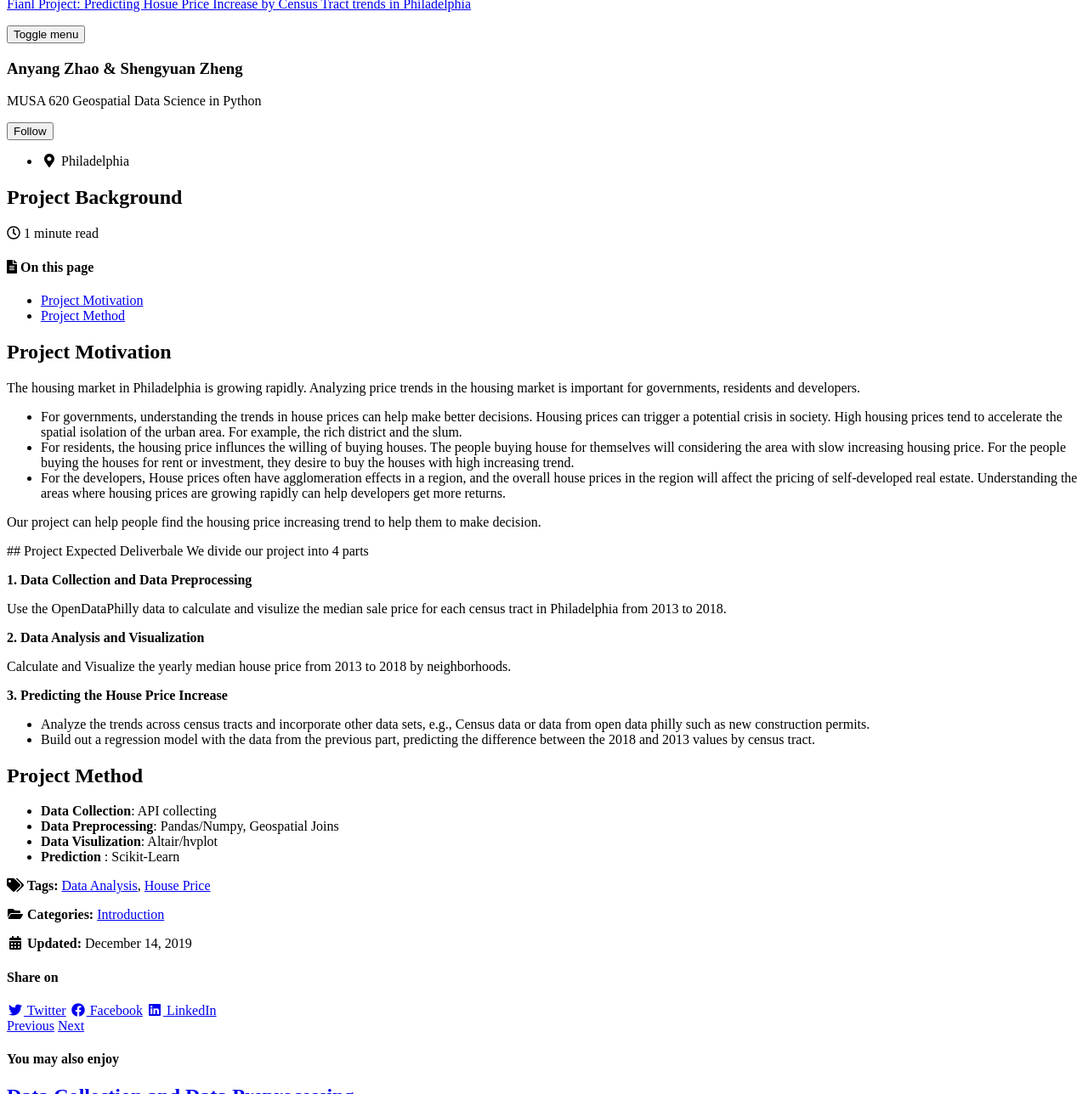
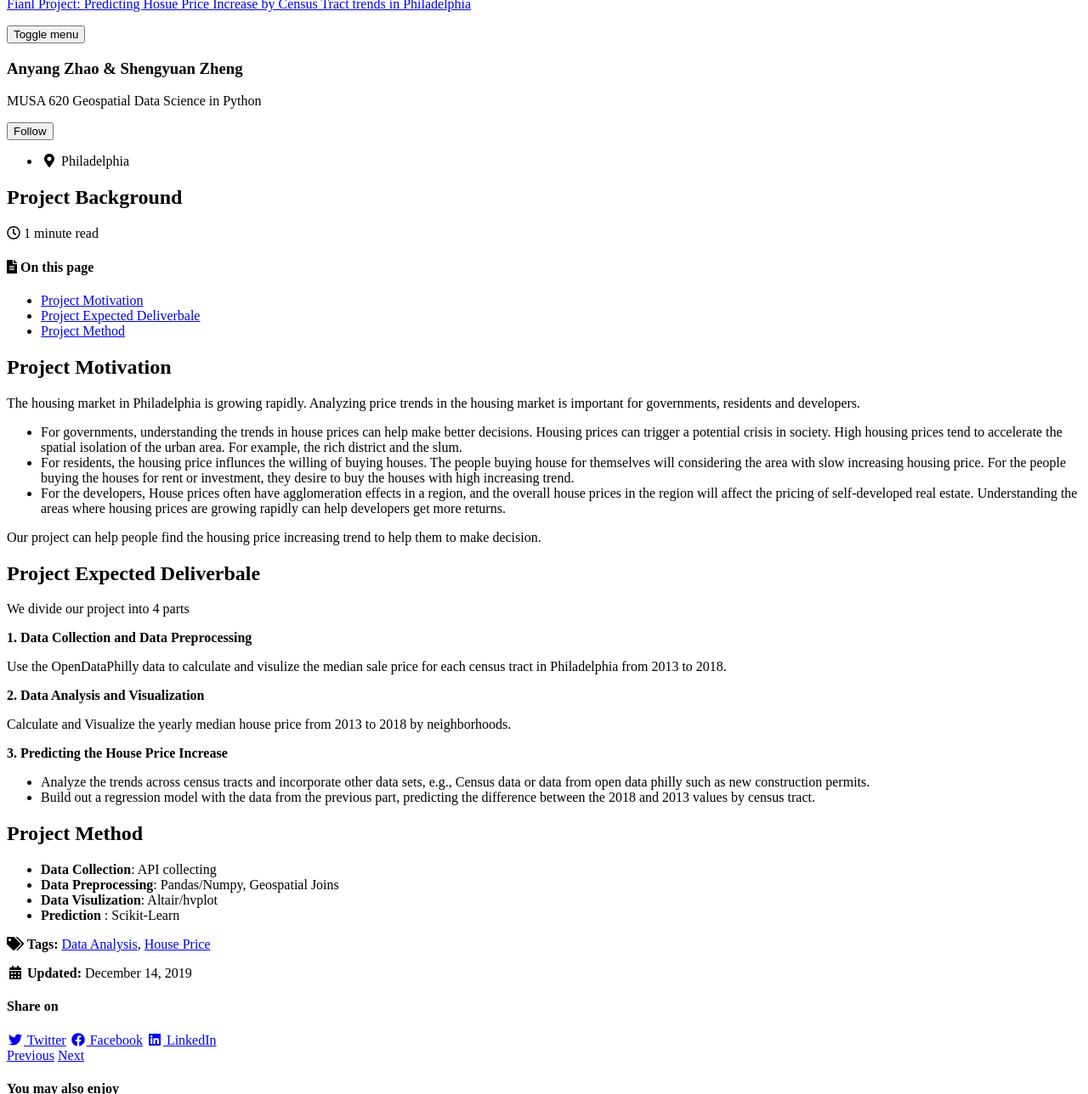
Before and after one commit to zhaoanyang36/house_price_prediction, a Jekyll site: the page built from _posts/2019-12-14-Project-Background.md, in a window 1280 px wide and 1400 px high, cut to the strip 112-1400 px from the top of the window. Shown: the whole strip at 85% size. Built offline with Jekyll 4.4.1, drawn with Linux system fonts in a browser that asks for light colours; cached includes are drawn as plain includes; nearby versions of some CDN libraries.

Commit message:
Update 2019-12-14-Project-Background.md

```diff
--- a/_posts/2019-12-14-Project-Background.md
+++ b/_posts/2019-12-14-Project-Background.md
@@ -2,8 +2,6 @@
 title: "Project Background"
 date: 2019-12-14
 published: true
-categories:
-  - Introduction
 tags:
   - House Price
   - Data Analysis
@@ -20,8 +18,7 @@ The housing market in Philadelphia is growing rapidly. Analyzing price trends in
 
 Our project can help people find the housing price increasing trend to help them to make decision.
 
-
- ## Project Expected Deliverbale
+## Project Expected Deliverbale
  We divide our project into 4 parts
 
  **1. Data Collection and Data Preprocessing**
```
